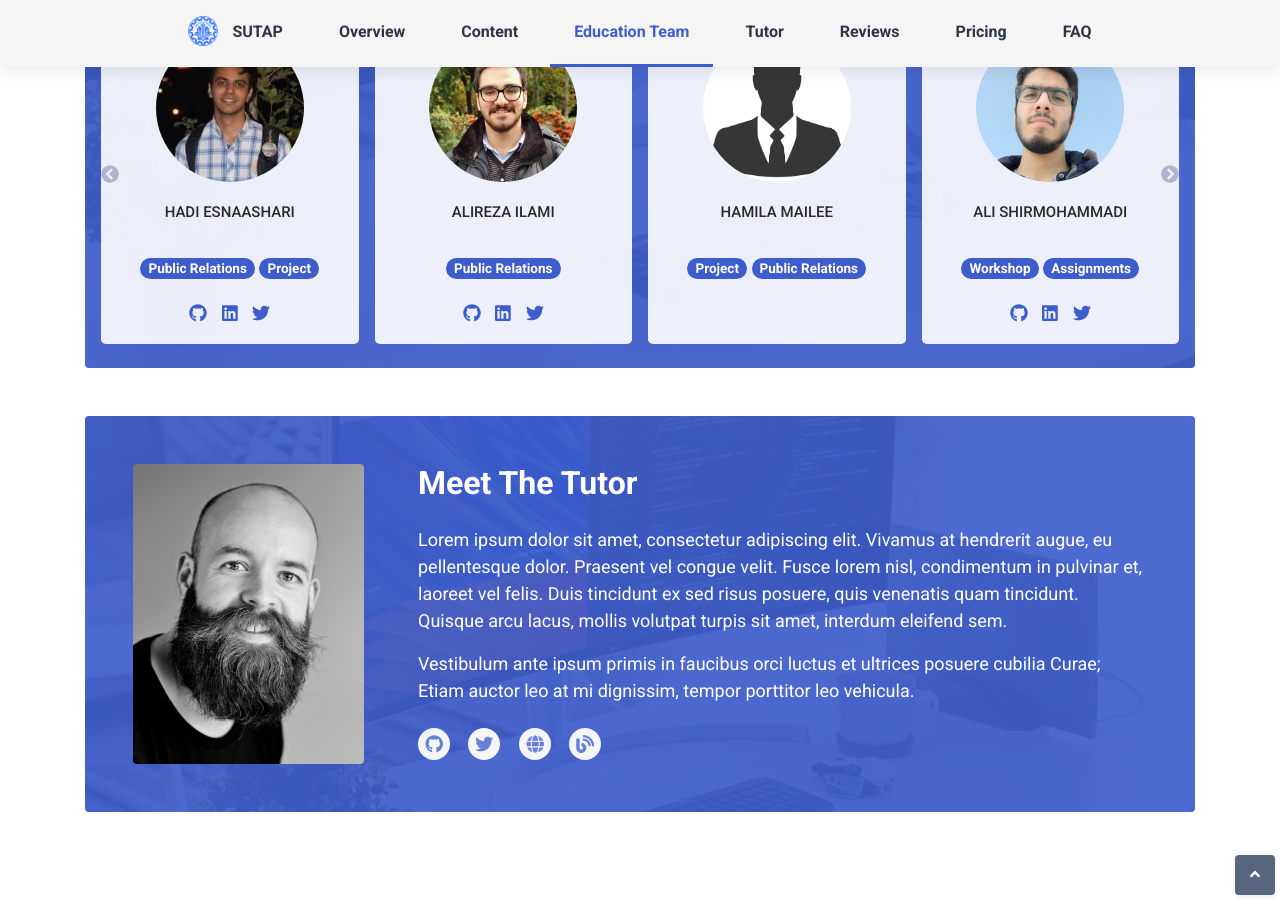
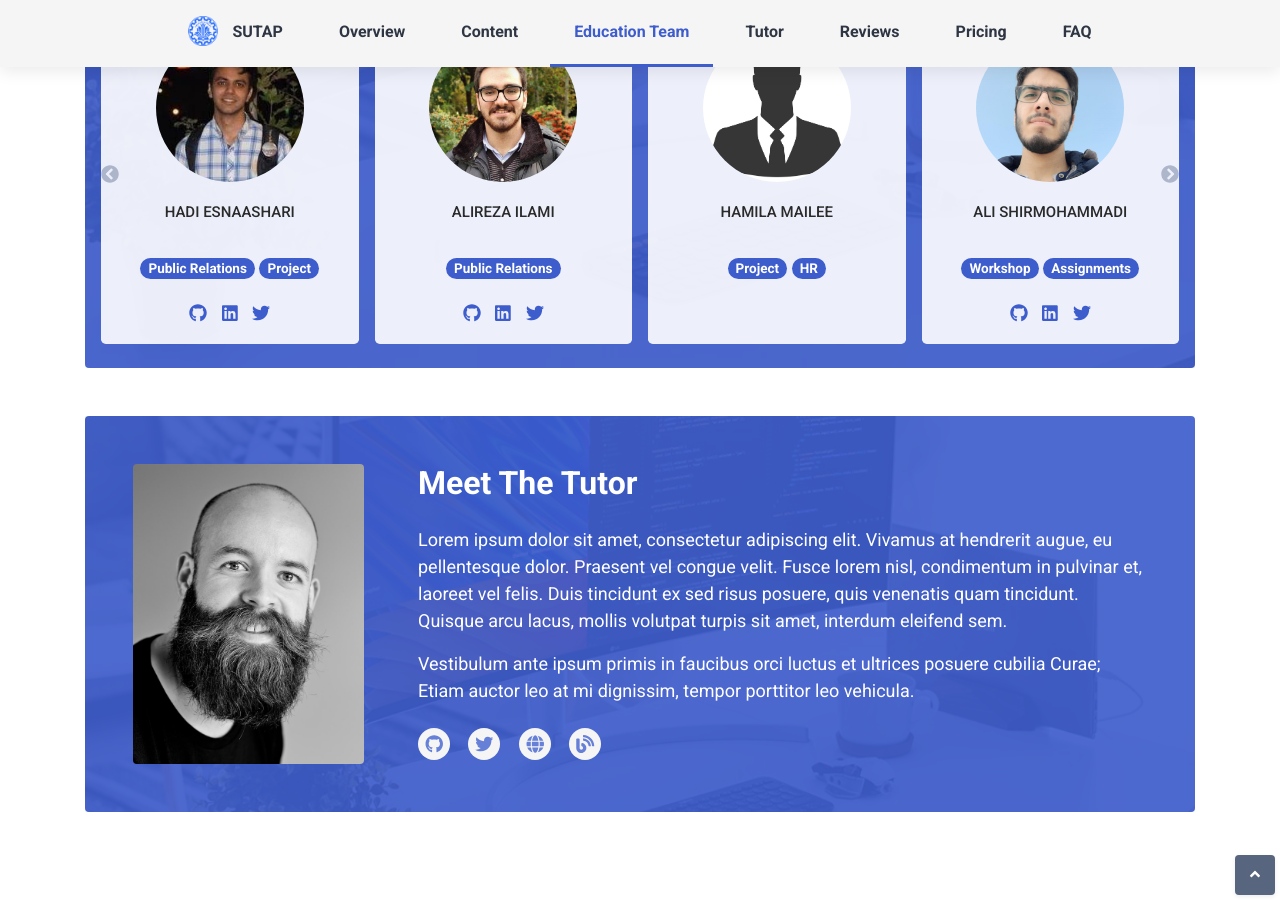
Before and after one commit to AdvProg2020/AdvProg2020.github.io, a Jekyll site: the page built from index.html, in a window 1280 px wide and 900 px high, scrolled down 3647 px. Built offline with Jekyll 4.4.1, drawn with Linux system fonts in a browser that asks for light colours; comment, search, counter and statistics services are not loaded.

Commit message:
Update other_TAs.yml

```diff
--- a/_data/other_TAs.yml
+++ b/_data/other_TAs.yml
@@ -43,7 +43,7 @@
 - name:     Hamila Mailee
   roles:
     - Project
-    - Public Relations
+    - HR
   image:    default.jpg
 
 
@@ -67,7 +67,7 @@
 
 - name:     Mohammad Hosein Bahmani
   roles:
-    - Public Relations
+    - HR
     - Workshop
   image:    mohammadhoseinbahmani.jpg
   social:
```
